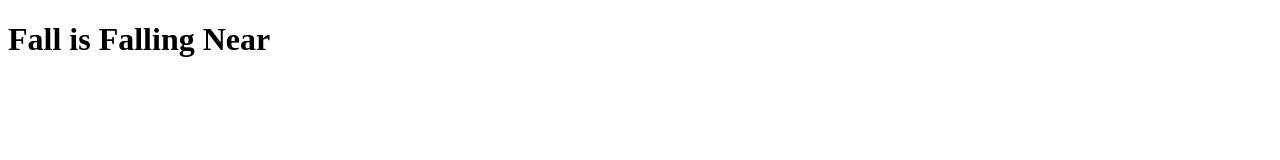
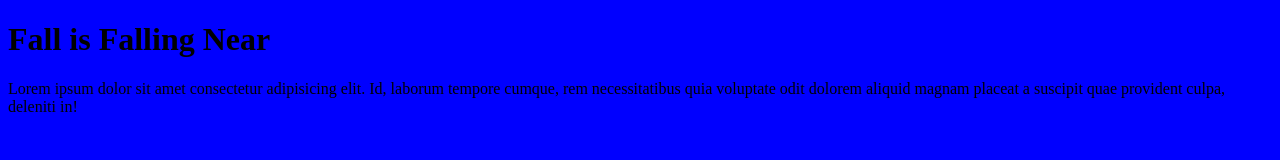
Before and after one commit to keegan266/Fall2, a plain HTML site: page index.html in a window 1280 px wide. Drawn offline with Linux system fonts and the light colour scheme.

Commit message:
Added StyleSheet and paragraph

```diff
--- a/index.html
+++ b/index.html
@@ -5,8 +5,10 @@
     <meta name="viewport" content="width=device-width, initial-scale=1.0">
     <meta http-equiv="X-UA-Compatible" content="ie=edge">
     <title>GitPractice</title>
+    <link rel="stylesheet" href="styles.css">
 </head>
 <body>
     <h1>Fall is Falling Near</h1>
+    <p>Lorem ipsum dolor sit amet consectetur adipisicing elit. Id, laborum tempore cumque, rem necessitatibus quia voluptate odit dolorem aliquid magnam placeat a suscipit quae provident culpa, deleniti in!</p>
 </body>
 </html>
--- /dev/null
+++ b/styles.css
@@ -0,0 +1,3 @@
+body {
+    background-color: blue;
+}
```
